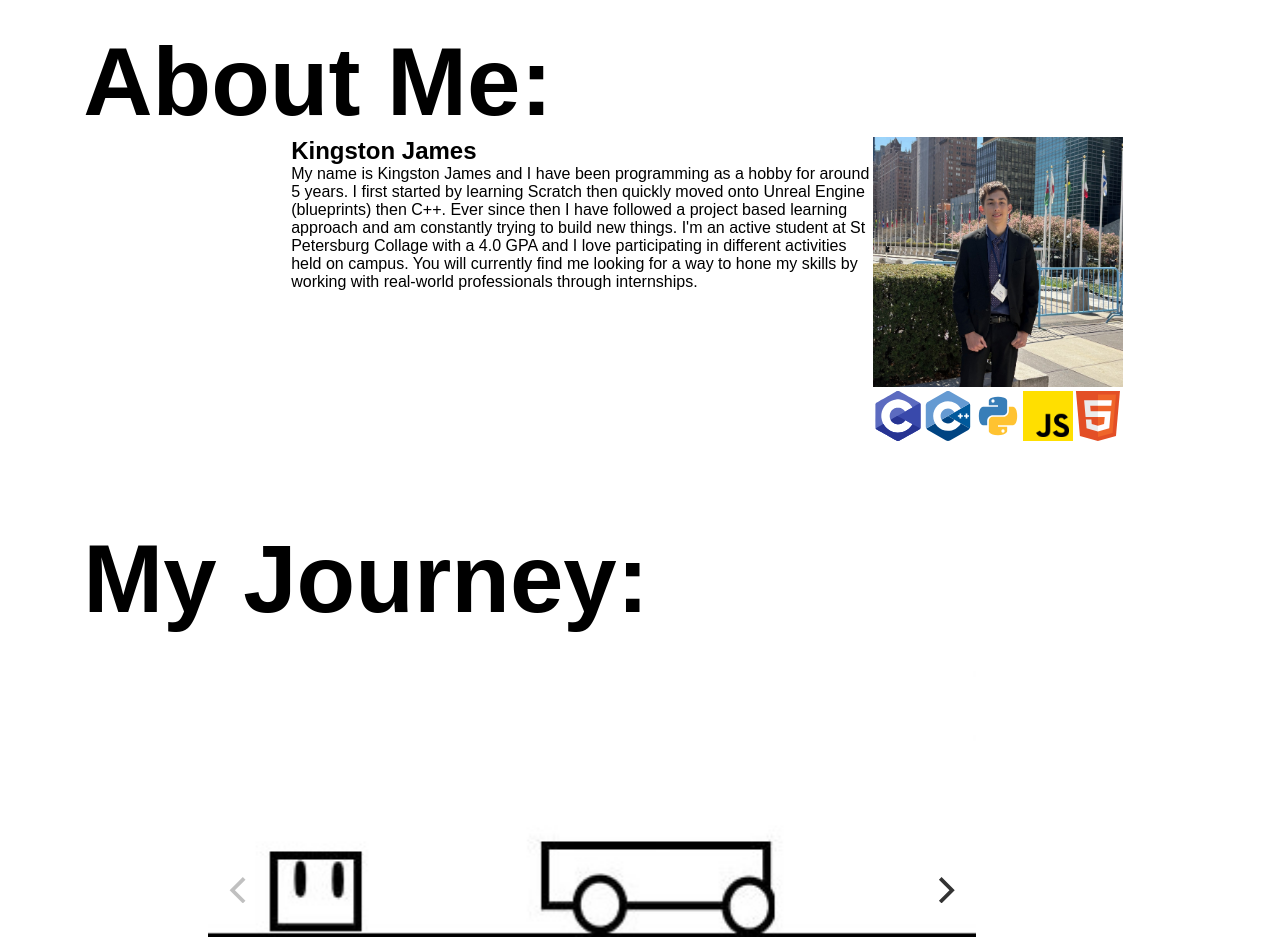
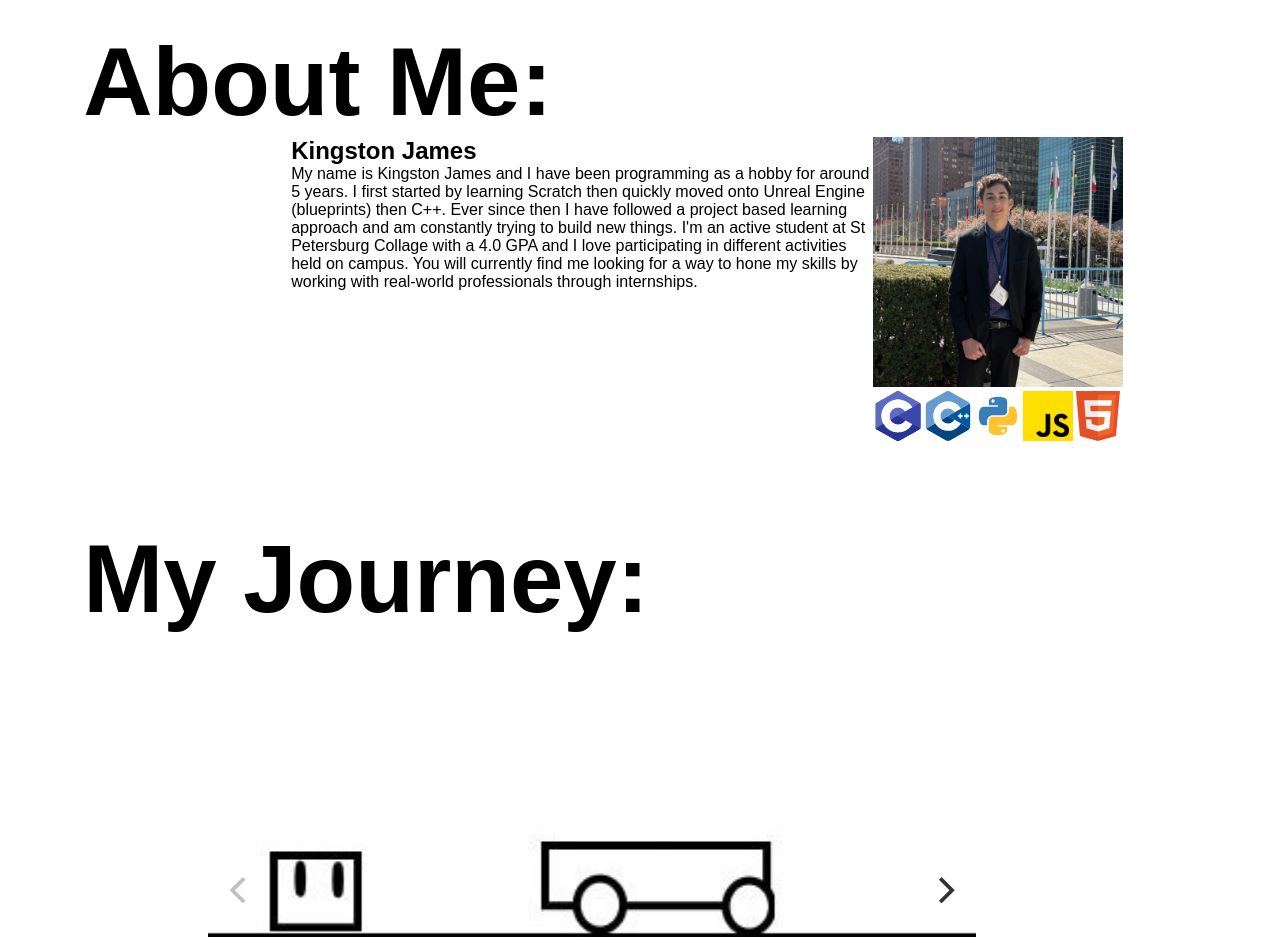
Before and after one commit to KingstumusPrime/KingstimusPrime.github.io, a plain HTML site: page index.html in a window 1280 px wide. Shown: the part 1800-2737 px from the top of the page. Drawn offline with Linux system fonts and the light colour scheme.

Commit message:
Zoomed headshot

```diff
--- a/index.html
+++ b/index.html
@@ -51,7 +51,7 @@
                 <p>My name is Kingston James and I have been programming as a hobby for around 5 years. I first started by learning Scratch then quickly moved onto Unreal Engine (blueprints) then C++. Ever since then I have followed a project based learning approach and am constantly trying to build new things. I'm an active student at St Petersburg Collage with a 4.0 GPA and I love participating in different activities held on campus. You will currently find me looking for a way to hone my skills by working with real-world professionals through internships.</p>
             </div>
             <div class="me_img">
-                <img src="./assets/headshot.jpg" alt="Avatar" style="width:100%">
+                <img src="./assets/headshotZoomed.JPG" alt="Avatar" style="width:100%">
                 <div class="langs">
                     <img src="./assets/C_Logo.svg" alt="Avatar" >
                     <img src="./assets/C++_Logo.svg" alt="Avatar" >
```
Also changed, not shown: assets/headshotZoomed.JPG (added).
